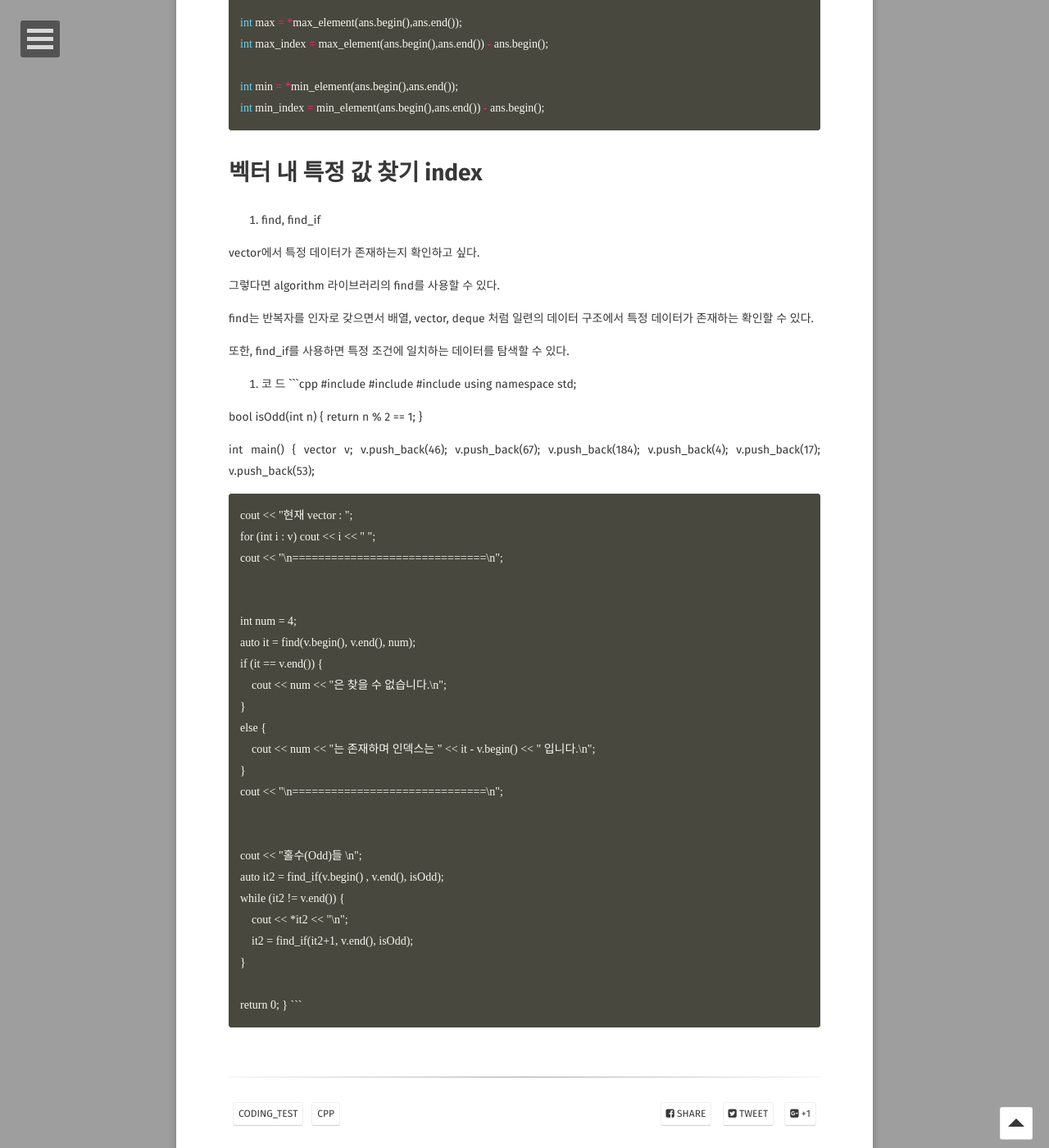
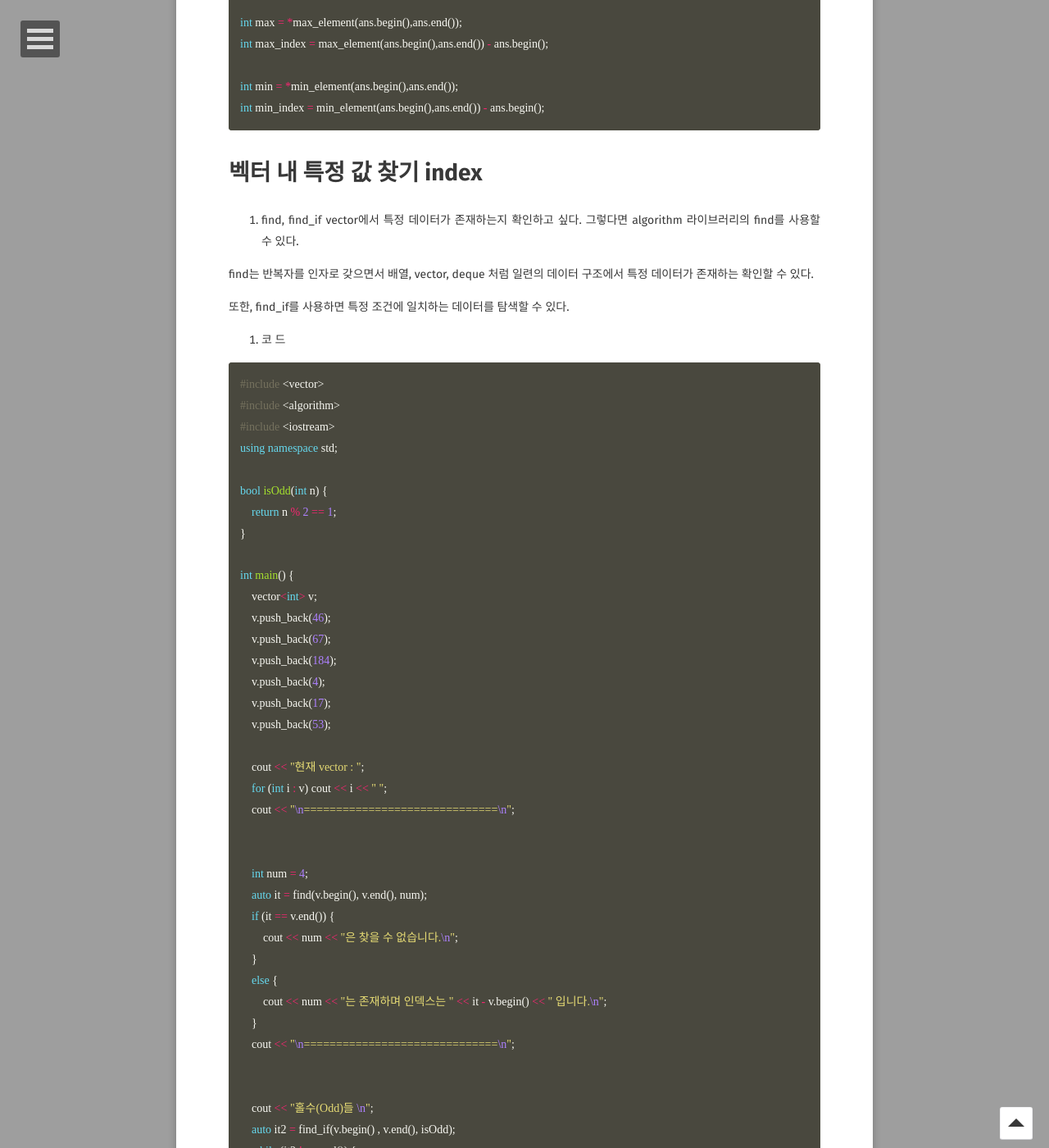
Before and after one commit to leesk212/leesk212.github.io, a Jekyll site: the page built from _posts/2024-04-15-[PS]CPP_basic.md, in a window 1280 px wide and 1400 px high, scrolled down 1017 px. Shown: the whole window at 82% size. Built offline with Jekyll 4.4.1, drawn with Linux system fonts in a browser that asks for light colours; some web fonts are replaced; our own code applies the rules of GitHub Pages for plain Markdown files; comment, search, counter and statistics services are not loaded; some of the changed text lies outside the part shown.

````diff
--- a/_posts/2024-04-15-[PS]CPP_basic.md
+++ b/_posts/2024-04-15-[PS]CPP_basic.md
@@ -36,14 +36,8 @@ int min_index = min_element(ans.begin(),ans.end()) - ans.begin();
 
 # 벡터 내 특정 값 찾기 index
 
-
-
-
 1. find, find_if
-
 vector에서 특정 데이터가 존재하는지 확인하고 싶다.
-
-
 그렇다면 algorithm 라이브러리의 find를 사용할 수 있다.
 
 
@@ -52,15 +46,8 @@ find는 반복자를 인자로 갖으면서 배열, vector, deque 처럼 일련
 
 또한, find_if를 사용하면 특정 조건에 일치하는 데이터를 탐색할 수 있다.
 
+2. 코 드
 
-
-
-
-
-
-
-
-2. 코 드
 ```cpp
 #include <vector>
 #include <algorithm>
````
